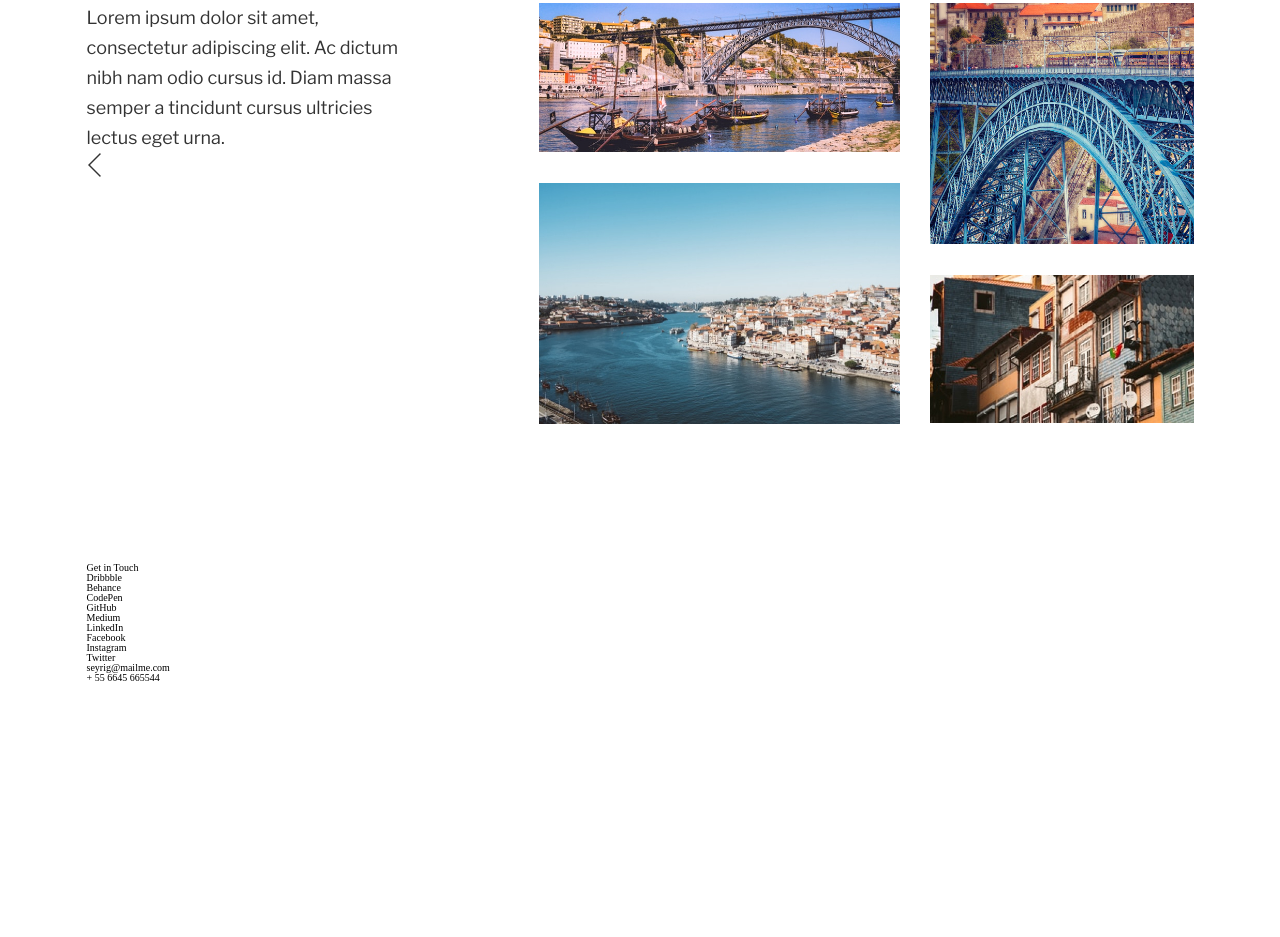
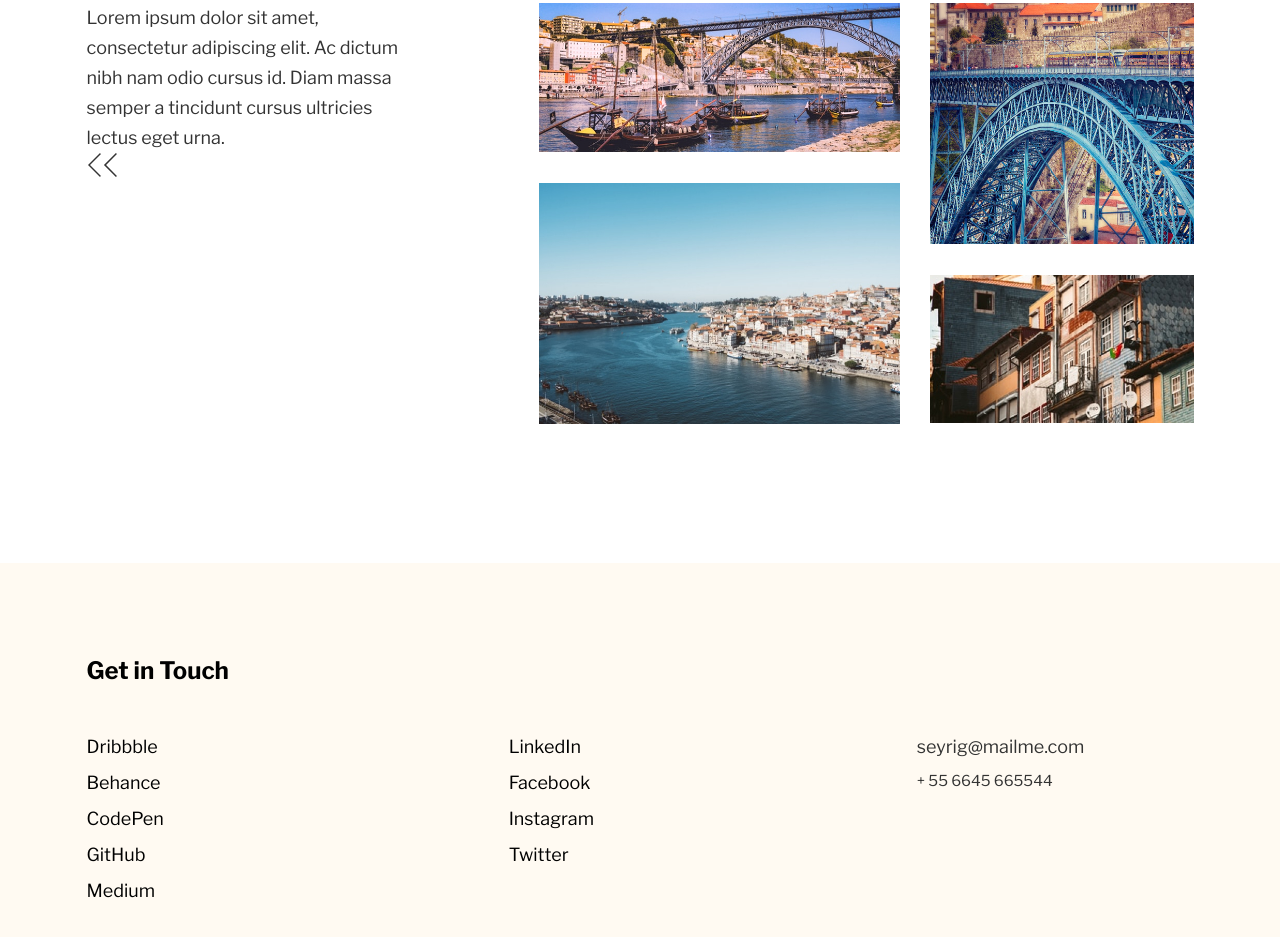
Before and after one commit to MaxVoronchykhin/Portfolio_SASS, a website: page src/index.html in a window 1280 px wide. Shown: the part 2211-3148 px from the top of the page. Before the commit the page ends 2894 px from the top, so only its background shows below. Drawn offline with nearby package versions, Linux system fonts and the light colour scheme; files whose address does not match are found by name.

Commit message:
completed footer

```diff
--- a/src/index.html
+++ b/src/index.html
@@ -22,13 +22,13 @@
                             <a class="header-list__link" href="#">About</a>
                         </li>
                         <li class="header-list__item">
-                            <a class="header-list__link">Skills</a>
+                            <a class="header-list__link" href="#">Skills</a>
                         </li>
                         <li class="header-list__item">
-                            <a class="header-list__link">Portfolio</a>
+                            <a class="header-list__link" href="#">Portfolio</a>
                         </li>
                         <li class="header-list__item">
-                            <a class="header-list__link">Contact</a>
+                            <a class="header-list__link" href="#">Contact</a>
                         </li>
                     </ul>
                 </nav>
@@ -155,7 +155,10 @@
                     <p class="portfolio-description">
                         Lorem ipsum dolor sit amet, consectetur adipiscing elit. Ac dictum nibh nam odio cursus id. Diam massa semper a tincidunt cursus ultricies lectus eget urna.
                     </p>
-                    <img class="arrow" src="arrow.png" alt="left arrow">
+                    <div class="arrows">
+                        <img class="arrow-left" src="../src/Pics/arrow.png" alt="left arrow">
+                        <img class="arrow-right" src="../src/Pics/arrow.svg" alt="left arrow">
+                    </div>
                 </div>
                 <div class="portfolio_pics">
                     <img class="portfolio-img boats" src="Pics/boats.jpg" alt="boats">
@@ -172,44 +175,44 @@
                 Get in Touch
              </h2>
              <div class="footer-content">
-                 <div class="footer-socil">
+                 <div class="footer-social">
                      <ul class="social-list">
                          <li class="social-list__item">
                             Dribbble
                          </li>
                          <li class="social-list__item">
+                            LinkedIn
+                         </li>
+                         <li class="social-list__item">
                             Behance
+                         </li>
+                         <li class="social-list__item">
+                            Facebook
                          </li>
                          <li class="social-list__item">
                             CodePen
                          </li>
                          <li class="social-list__item">
+                            Instagram
+                         </li>
+                         <li class="social-list__item">
                             GitHub
                          </li>
                          <li class="social-list__item">
-                            Medium
+                            Twitter
                          </li>
                          <li class="social-list__item">
-                            LinkedIn
-                         </li>
-                         <li class="social-list__item">
-                            Facebook
-                         </li>
-                         <li class="social-list__item">
-                            Instagram
-                         </li>
-                         <li class="social-list__item">
-                            Twitter
+                            Medium
                          </li>
                      </ul>
                  </div>
                  <div class="footer-contacts">
                      <ul class="contacts-list">
                          <li class="contacts-list__item">
-                            seyrig@mailme.com
+                            <a class="contact-mail" href="mail to: seyrig@mailme.com">seyrig@mailme.com</a>
                          </li>
                          <li class="contacts-list__item">
-                            + 55 6645 665544
+                            <a class="contact-phone" href="tel:	+ 55 6645 665544">+ 55 6645 665544</a>
                          </li>
                      </ul>
                  </div>
--- /dev/null
+++ b/src/scss/footer.scss
@@ -0,0 +1,38 @@
+.footer {
+    background-color: #FFFAF2;
+    padding-top: 93px;
+    padding-bottom: 189px
+}
+.title__secondary {
+    @include text-title;
+    margin-bottom: 51px;
+}
+.social-list__item {
+    @include text-title-thirdy;
+}
+.footer-content {
+    display: grid;
+    grid-template-columns: 3fr 1fr;
+}
+.social-list {
+    display: grid;
+    grid-template-columns: 1fr 1fr;
+    gap: 14px;
+}
+.contacts-list {
+    display: flex;
+    flex-direction: column;
+    gap: 14px;
+}
+.contact-mail {
+    @include text-title-thirdy;
+    color: #333333;
+}
+.contact-phone {
+    font-family: Libre Franklin;
+    font-weight: normal;
+    font-style: normal;
+    font-size: 1.5rem;
+    line-height: 1.2;
+    color: #333333;
+}
--- a/src/scss/mixins.scss
+++ b/src/scss/mixins.scss
@@ -20,3 +20,16 @@
     font-size: 1.8rem;
     line-height: (22 / 18);
 }
+
+
+
+@mixin media-tablet {
+    @media (max-width: 1280px) {
+
+    }
+}
+@mixin media-phone {
+    @media (max-width: 767px) {
+
+    }
+}
--- a/src/scss/styles.scss
+++ b/src/scss/styles.scss
@@ -6,3 +6,4 @@
 @import "about.scss";
 @import "skills.scss";
 @import "portfolio.scss";
+@import "footer.scss";
```
Also changed, not shown: src/css/styles.css.
